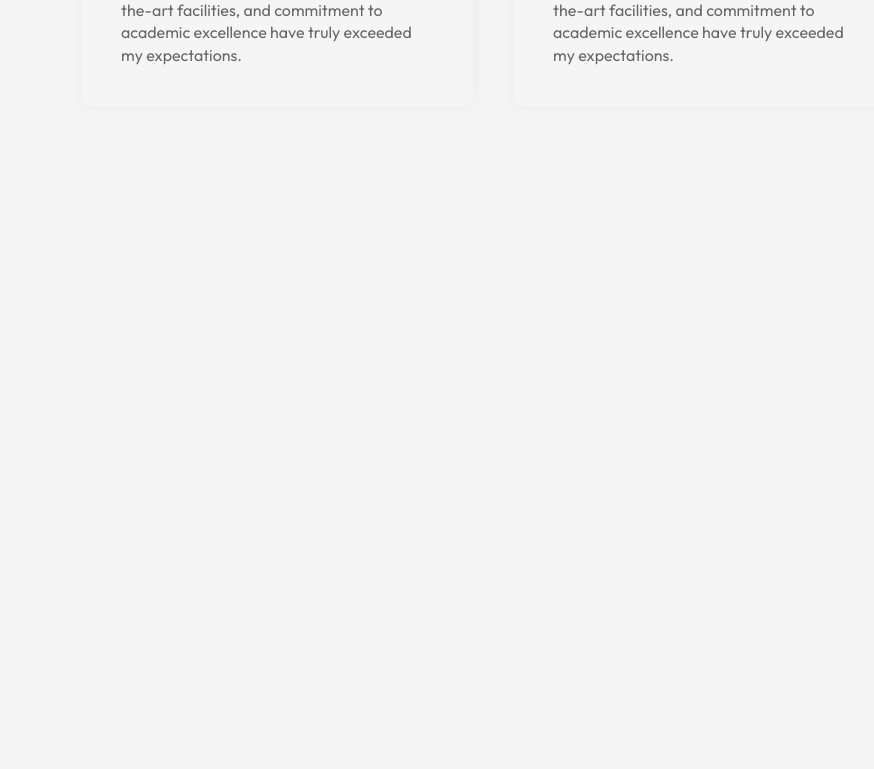
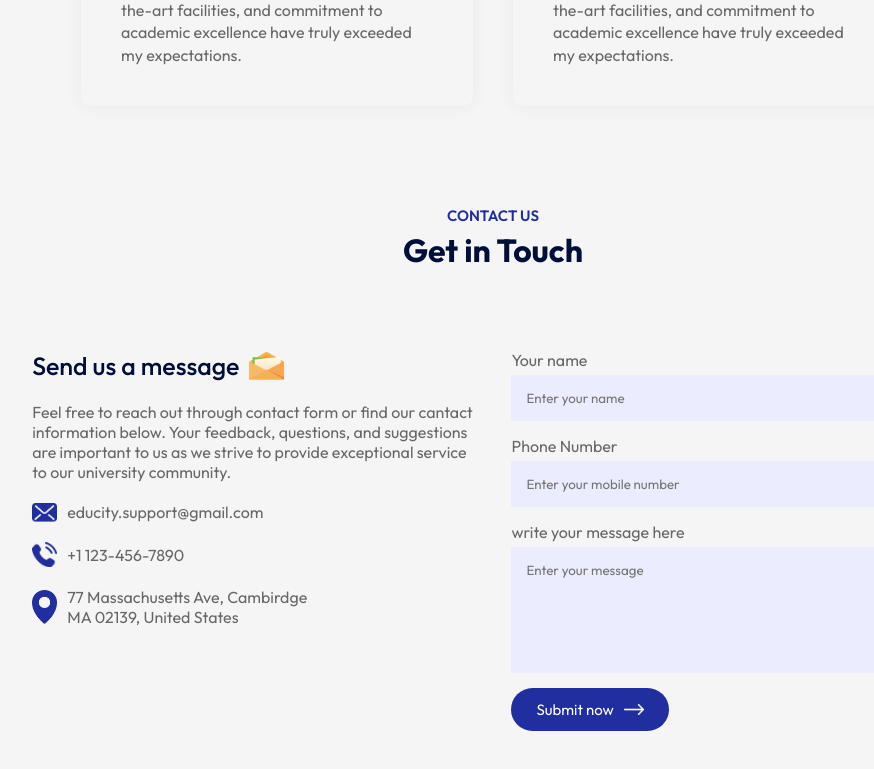
Before and after one commit to tushargupta8954/Educity, a React (Vite) app: page / in a window 1280 px wide. Shown: the part 2825-3594 px from the top of the page, without its empty margins (147-1021 px from the left). Before the commit the page ends 3031 px from the top, so only its background shows below. Built offline with nearby package versions, Linux system fonts and the light colour scheme.

Commit message:
Created the Contact us page

```diff
--- a/src/App.jsx
+++ b/src/App.jsx
@@ -6,6 +6,7 @@
 import About from './components/About/About'
 import Campus from './components/Campus/Campus'
 import Testimonial from './components/Testimonial/Testimonial'
+import Contact from './components/Contact/Contact'
 
 
 const App = () => {
@@ -22,6 +23,8 @@
         <Campus />
        <Title subTitle='TESTIMONIALS' title='What Student Says ' />
        <Testimonial />
+       <Title subTitle='Contact Us' title='Get in Touch' />
+       <Contact />
 
       </div>
        </div>
--- /dev/null
+++ b/src/components/Contact/Contact.css
@@ -0,0 +1,53 @@
+.contact{
+    margin: 80px auto ;
+    max-width: 90%;
+    display: flex;
+    align-content: center;
+    justify-content: space-between;
+
+}
+.contact-col{
+    flex-basis: 48%;
+    color: #676767;
+}
+.contact-col h3{
+    color: #000F38;
+    font-weight: 500;
+    font-size: 25px;
+    display: flex;
+    align-items: center;
+    margin-bottom: 20px;
+}
+.contact-col h3 img{
+    width: 35px;
+    margin-left: 10px;
+}
+.contact-col p{
+    min-width: 450px;
+    list-style: 0.3;
+}
+.contact-col ul li{
+    display: flex;
+    align-items: center;
+    margin: 20px 0;
+
+}
+.contact-col ul li img{
+    width: 25px;
+    margin-right: 10px;
+}
+.contact form input, .contact form textarea {
+    display: block;
+    width: 100%;
+    background: #EBECFE;
+    padding: 15px;
+    border: 0;
+    outline: 0;
+    margin-bottom: 15px;
+    margin-top: 5px;
+    resize: none;
+}
+.contact-col span{
+    display: block;
+    margin: 20px 0;
+}
--- /dev/null
+++ b/src/components/Contact/Contact.jsx
@@ -0,0 +1,71 @@
+import React from 'react'
+import './Contact.css'
+import msg_icon from '../../assets/msg-icon.png'
+import mail_icon from '../../assets/mail-icon.png'
+import phone_icon from '../../assets/phone-icon.png'
+import location_icon from '../../assets/location-icon.png'
+import white_arrow from '../../assets/white-arrow.png'
+
+const Contact = () => {
+
+    const [result, setResult] = React.useState("");
+
+  const onSubmit = async (event) => {
+    event.preventDefault();
+    setResult("Sending....");
+    const formData = new FormData(event.target);
+
+    formData.append("access_key", "71fd4931-83f0-4878-9a63-78e0a1ce255c");
+
+    const response = await fetch("https://api.web3forms.com/submit", {
+      method: "POST",
+      body: formData
+    });
+
+    const data = await response.json();
+
+    if (data.success) {
+      setResult("Form Submitted Successfully");
+      event.target.reset();
+
+    } else {
+      console.log("Error", data);
+      setResult(data.message);
+    }
+  };
+
+
+  return (
+    <div className='contact'>
+        <div className="contact-col">
+            <h3>Send us a message <img src={msg_icon} alt="" /></h3>
+            <p>Feel free to reach out through contact form or find our cantact
+                information below. Your feedback, questions, and suggestions
+                are important to us as we strive to provide exceptional service to our
+                university community.
+            </p>
+            <ul>
+                <li><img src={mail_icon} alt="" />educity.support@gmail.com</li>
+                <li><img src={phone_icon} alt="" />+1 123-456-7890</li>
+                <li><img src={location_icon} alt="" />77 Massachusetts Ave, Cambirdge <br />MA 02139, United States</li>
+            </ul>
+        </div>
+        <div className="contact-col">
+            <form onSubmit={onSubmit}>
+                <label htmlFor=" ">Your name</label>
+                <input type="text" name='name'  placeholder='Enter your name' required/>
+                <label htmlFor="">Phone Number</label>
+                <input type="tel" name='phone' placeholder='Enter your mobile number' required/>
+                <label htmlFor="">write your message here</label>
+                <textarea name="message" id="" rows="6" placeholder='Enter your message' required></textarea>
+                <button type='submit' className='btn dark-btn'>Submit now <img src={white_arrow} alt="" /></button>
+
+            </form>
+            <span>{result}</span>
+        </div>
+
+    </div>
+  )
+}
+
+export default Contact
```
